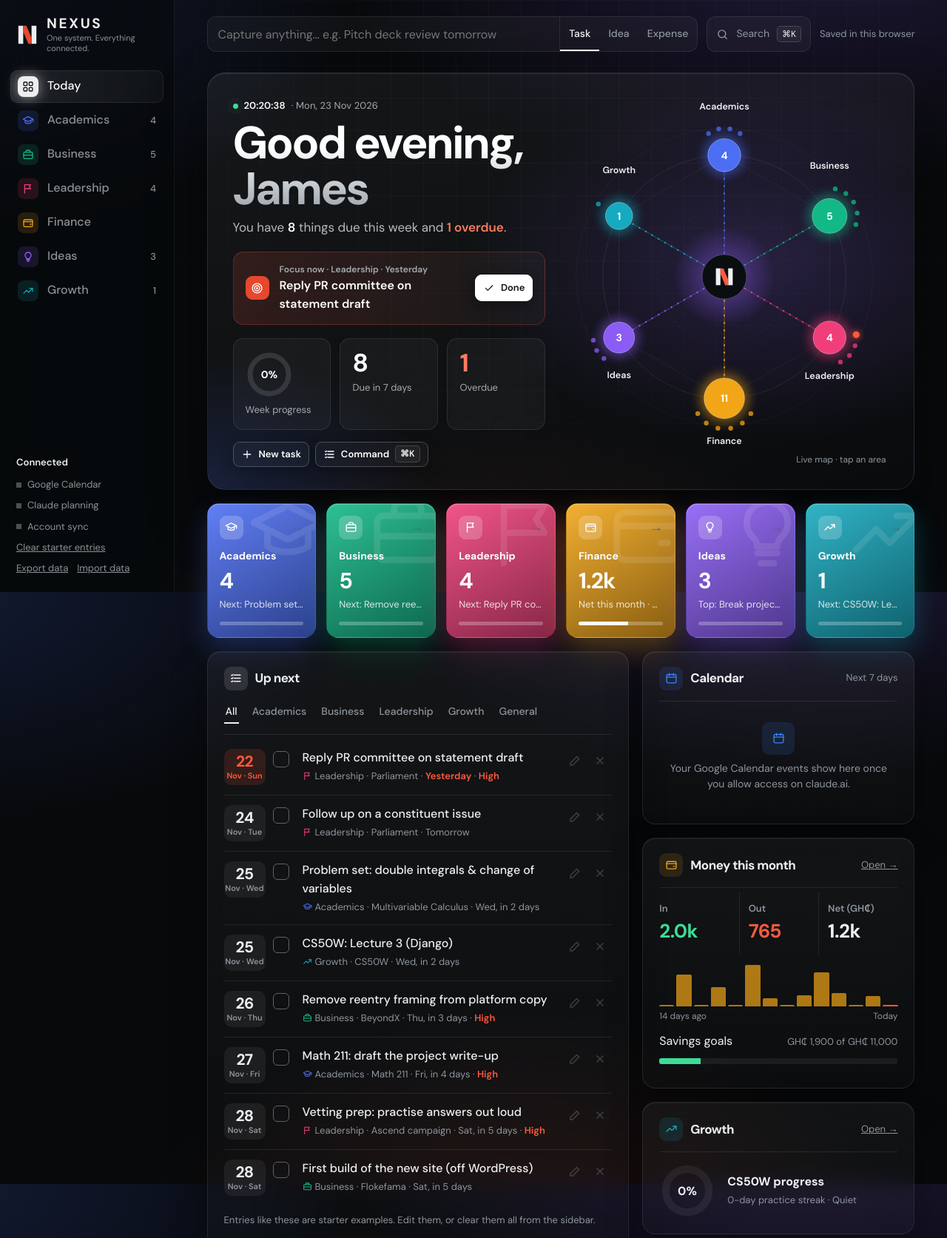
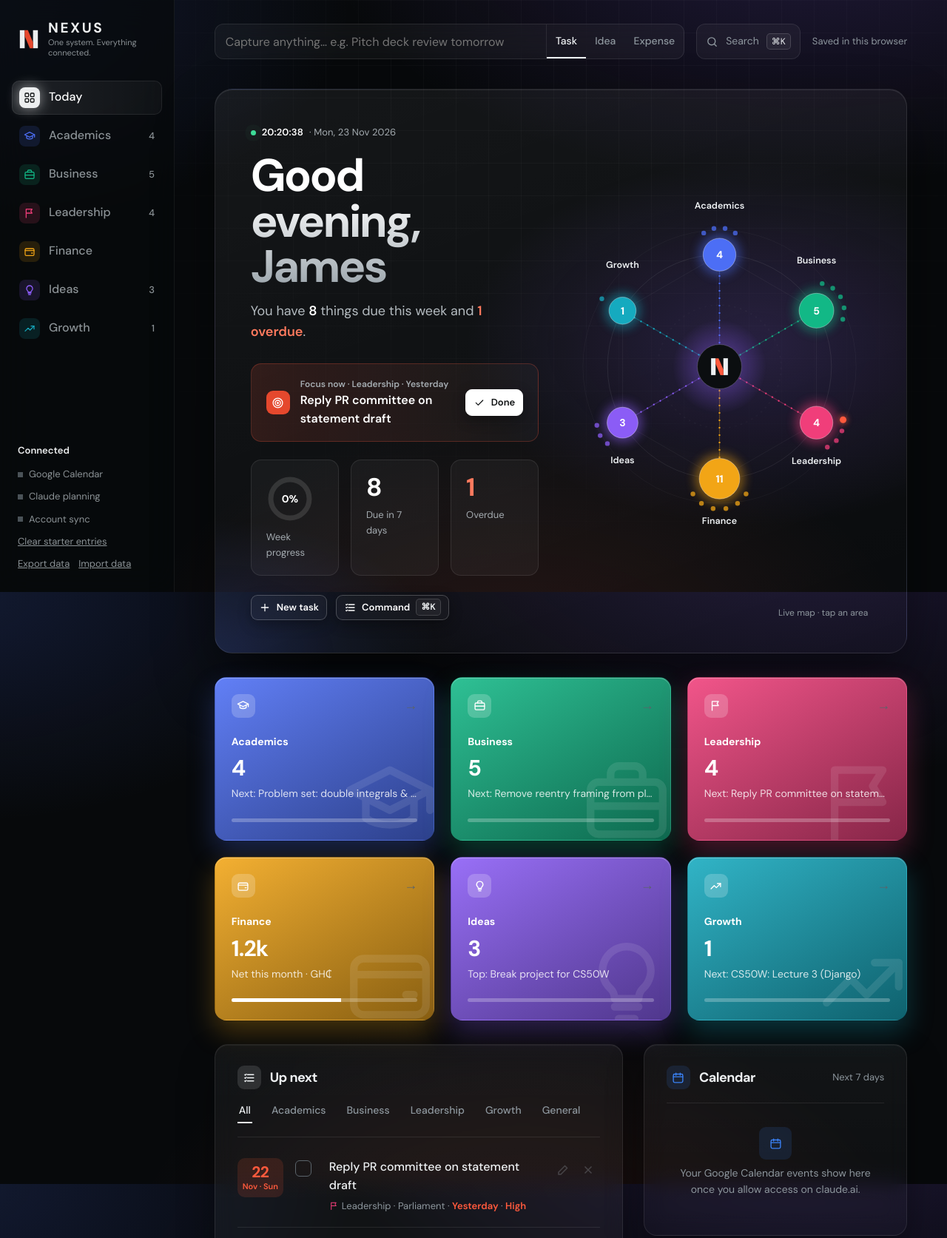
Before and after one commit to jamesjnr1/Nexus, a plain HTML site: page index.html in a window 1280 px wide. Shown: the top 1673 px of the page at 74% size. Drawn offline with Linux system fonts and the light colour scheme.

Commit message:
More breathing room: larger spacing, padding and a 3-column area grid
Co-Authored-By: Claude Opus 5.5 <noreply@anthropic.com>
Claude-Session: https://claude.ai/code/session_019FxrEwK8LUEnZNmVXscf4L

```diff
--- a/index.html
+++ b/index.html
@@ -394,6 +394,63 @@ box-shadow:inset 0 1px 0 rgba(255,255,255,.09),0 40px 80px rgba(0,0,0,.45)}
 @media(max-width:1080px){.hero{grid-template-columns:1fr}.orbit{min-height:380px;margin-top:28px}}
 @media(max-width:600px){.kbtn span{display:none}.orbit{min-height:320px}.hero{padding:22px}}
 @media(prefers-reduced-motion:reduce){.flow,.spin,.live{animation:none}}
+/* ===== v4: breathing room ===== */
+main{padding:32px clamp(20px,4.2vw,64px) 96px;max-width:1440px}
+.top{margin-bottom:40px;gap:16px}
+.hero{padding:48px 48px 44px;gap:40px;min-height:520px;margin-bottom:32px}
+.hero .sub{margin-top:16px;font-size:18px}
+.hero .eyebrow{margin-bottom:18px}
+.focus{margin-top:28px;padding:18px 20px}
+.hk{margin-top:24px;gap:16px}.hk>div{padding:20px;gap:10px}
+.hb{margin-top:26px!important;gap:12px!important}
+.strip{gap:22px}
+.strip a{padding:22px 22px 24px!important;gap:8px;min-height:200px;align-content:start}
+.strip .tp{margin-bottom:14px}
+.strip .meter{margin-top:14px}
+.sec{margin-top:32px}
+.grid2,.grid2e,.fov{gap:28px}
+.side{gap:28px}
+main section{padding:28px 30px}
+.sh{padding-bottom:18px;margin-bottom:10px}
+.sh h2{gap:12px;font-size:18px}
+.trow{padding:18px 0;gap:16px;grid-template-columns:62px 30px minmax(0,1fr) auto}
+.trow .when{padding:9px 0}
+.meta{margin-top:5px}
+.ev{padding:14px 0;gap:14px}
+.mrow{padding:16px 0;gap:8px 14px}
+.figs>div{padding:18px 16px 18px 0}.figs>div+div{padding-left:18px}
+.figs .k{margin-bottom:4px}
+.claude{padding:24px 26px}.claude .out{margin-top:14px;line-height:1.7}
+.hd{margin-bottom:32px;gap:20px}
+.mnav{margin-top:16px}
+.tabs{gap:24px}
+.tabs[style]{margin-bottom:32px!important}
+.tiles{gap:16px;margin-top:20px}
+.tile{padding:20px 18px 18px;gap:8px}
+.tile .ico{margin-bottom:8px}
+.tx{padding:14px 0;gap:16px}
+.dayh{padding:22px 0 10px}
+.idea{padding:22px 0;gap:16px}
+.dfv{margin-top:14px;gap:22px}
+.card{padding:28px 30px}
+.week .day{padding:14px 12px;min-height:180px}
+.blk{padding:10px 12px;margin-bottom:8px}
+.cklist{gap:0 32px}.ck{padding:12px 0}
+.heat{margin:20px 0 12px}
+.bars{margin-top:20px;height:170px}
+.minib{margin-top:20px;height:64px}
+.nav{gap:6px}.nav a{height:46px}
+.rail{padding:28px 16px;gap:30px}
+.railfoot{gap:10px}
+.sheet{padding:32px}.fld{margin-bottom:16px}.acts{margin-top:24px}
+td{padding:15px 10px 15px 0}th{padding:12px 10px 12px 0}
+.empty{padding:28px 0}
+@media(max-width:900px){.rail{padding:12px 16px}}
+@media(max-width:600px){main{padding:20px 16px 72px}.hero{padding:26px 22px;gap:24px}main section{padding:22px 20px}.strip{gap:14px}.strip a{min-height:170px;padding:18px!important}.trow{grid-template-columns:52px 28px minmax(0,1fr)}.grid2,.grid2e,.fov,.side{gap:20px}.top{margin-bottom:28px}}
+.strip{grid-template-columns:repeat(3,minmax(0,1fr))!important}
+.strip a{min-height:178px}.strip .nx{font-size:14px}
+.strip .bgic{right:-6px!important;top:auto!important;bottom:-22px}.strip .bgic svg{width:130px;height:130px}
+@media(max-width:760px){.strip{grid-template-columns:repeat(2,minmax(0,1fr))!important}}
 </style>
 <script>new MutationObserver(()=>{for(const c of document.querySelectorAll('.stack td:not([data-l])')){let i=0,p=c;while(p=p.previousElementSibling)i+=p.colSpan;c.dataset.l=c.closest('table').rows[0].cells[i]?.textContent||''}}).observe(document,{childList:true,subtree:true})</script>
 </head>
```
